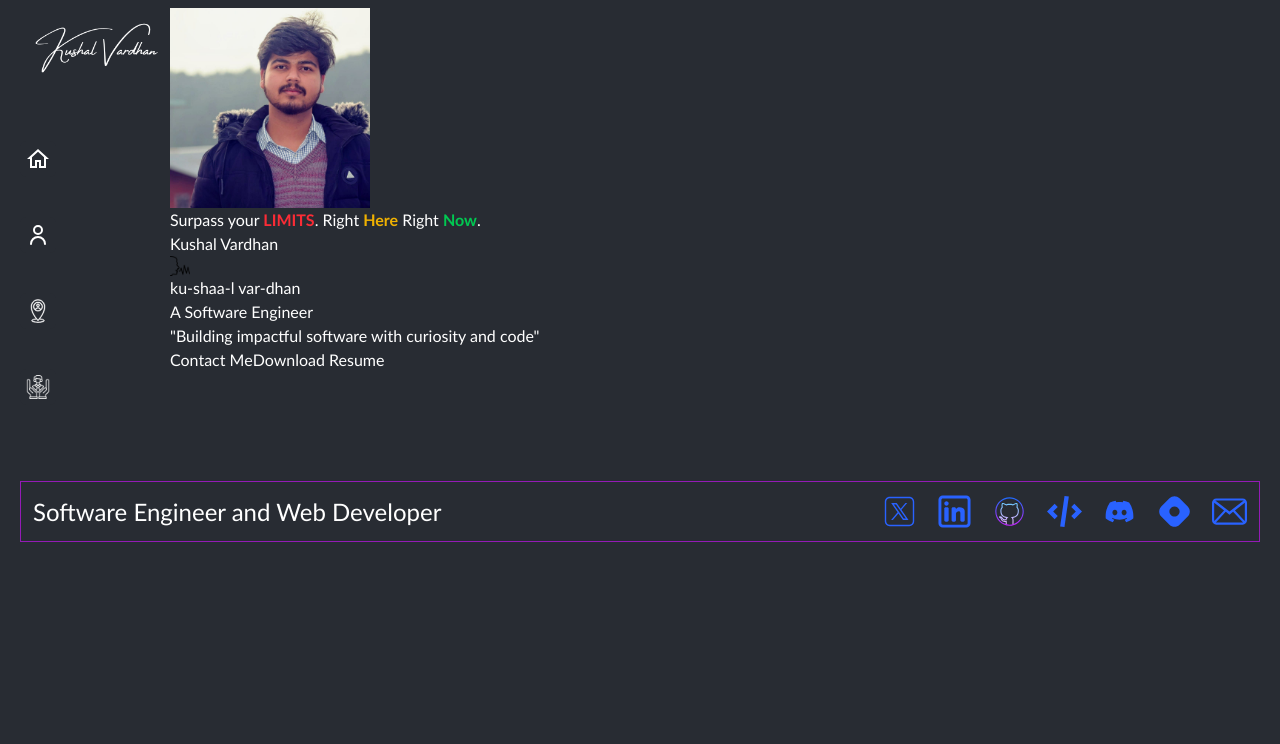
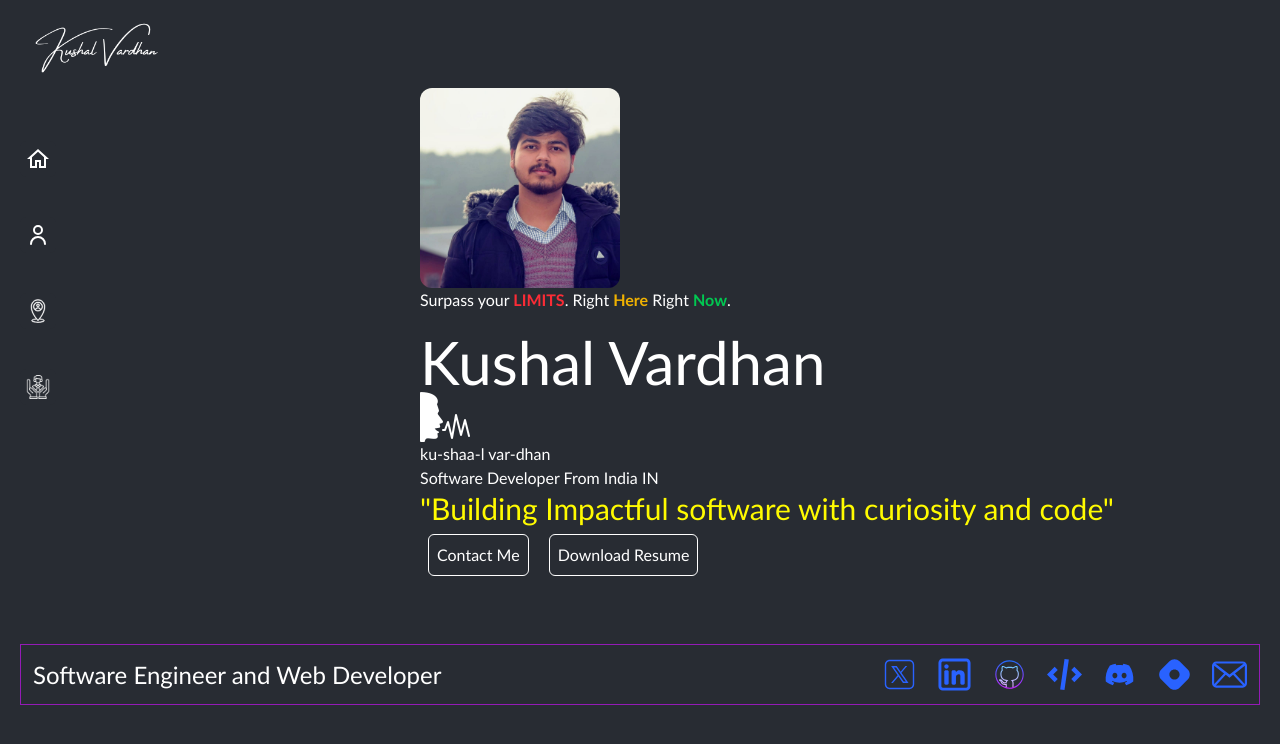
Before and after one commit to Kushalvardhan18/Personal-Portfolio-Website, a React (Vite) app in the folder frontend/: page / in a window 1280 px wide. Shown: the top 744 px of the page. Built offline with nearby package versions, Linux system fonts and the light colour scheme.

Commit message:
navigation buttons on hover text ✅

```diff
--- a/frontend/src/App.jsx
+++ b/frontend/src/App.jsx
@@ -1,29 +1,41 @@
 import Socials from "./components/Socials";
 import Navigations from "./components/Navigations";
-import {pronounce } from "./assets/Icons";
+import { pronounce } from "./assets/Icons";
 import { myPic } from "./assets/images";
 
 function App() {
   return (
     <div className="mx-5 my-2">
-      <div className="flex">
+      <div className="flex gap-50">
         <Navigations />
-        <div >
-           <div>
-          <img src={myPic} alt="ProfilePicture" width={"200px"} />
-          <span>Surpass your <span className="!text-red-500 font-semibold">LIMITS</span>. Right <span className="!text-yellow-500 font-semibold">Here</span> Right <span className="!text-green-500 font-semibold">Now</span>.</span>
+        <div className="my-15 w-full">
+          <div className="my-5">
+            <img
+              src={myPic}
+              alt="ProfilePicture"
+              className="w-50  rounded-xl"
+            />
+            <span>
+              Surpass your{" "}
+              <span className="!text-red-500 font-semibold">LIMITS</span>. Right{" "}
+              <span className="!text-yellow-500 font-semibold">Here</span> Right{" "}
+              <span className="!text-green-500 font-semibold">Now</span>.
+            </span>
+          </div>
+          <span className="text-6xl">Kushal Vardhan</span>
+          <span>
+            <img src={pronounce} alt="pronounce" />
+            ku-shaa-l var-dhan
+          </span><br />
+          <span>Software Developer From India IN </span>
+          <p className="!text-[#fffb00] text-3xl">
+            "Building Impactful software with curiosity and code"
+          </p>
+          <div className="flex gap-5 m-2">
+            <button className="border-1 p-2 rounded-md">Contact Me</button>
+            <button className="border-1 p-2 rounded-md">Download Resume</button>
+          </div>
         </div>
-          <h1>Kushal Vardhan</h1>
-          <h3>
-            <img src={pronounce} alt="pronounce" width="20px" />{" "}
-            ku-shaa-l var-dhan
-          </h3>
-          <h3>A Software Engineer </h3>
-          <h4>"Building impactful software with curiosity and code"</h4>
-          <button>Contact Me</button>
-          <button>Download Resume</button>
-        </div>
-
       </div>
       <Socials />
     </div>
--- /dev/null
+++ b/frontend/src/assets/ShowLabelIcons.jsx
@@ -0,0 +1,23 @@
+import { useState } from "react";
+
+const ShowLabelIcons = ({ icon, label }) => {
+  const [show, setShow] = useState(false);
+  return (
+    <>
+      <img
+        src={icon}
+        alt={label}
+        className="p-1.5 rounded-md  hover:!bg-[#941bb6] w-9 "
+        onMouseEnter={() => setShow(true)}
+        onMouseLeave={() => setShow(false)}
+      />
+      {show && (
+        <strong className="ml-2 transition-opacity duration-200">
+          {label}
+        </strong>
+      )}
+    </>
+  );
+};
+
+export default ShowLabelIcons;
--- a/frontend/src/components/ContactMe.jsx
+++ b/frontend/src/components/ContactMe.jsx
@@ -0,0 +1,9 @@
+import React from 'react'
+
+const ContactMe = () => {
+  return (
+    <div>ContactMe</div>
+  )
+}
+
+export default ContactMe
--- a/frontend/src/components/HireMe.jsx
+++ b/frontend/src/components/HireMe.jsx
@@ -0,0 +1,9 @@
+import React from 'react'
+
+const HireMe = () => {
+  return (
+    <div>HireMe</div>
+  )
+}
+
+export default HireMe
--- a/frontend/src/components/Navigations.jsx
+++ b/frontend/src/components/Navigations.jsx
@@ -1,40 +1,26 @@
 import React from "react";
+import ShowLabelIcons from "../assets/ShowLabelIcons.jsx";
 import { home, user, contact, hireme } from "../assets/Icons.js";
 import { signature } from "../assets/images.js";
+
 const Navigations = () => {
   return (
     <div className="flex flex-col my-2">
       <div className="cursor-pointer">
         <img src={signature} alt="logo" width="150px" />
       </div>
-      <nav className="flex flex-col gap-10 font-medium text-1xl h-100 justify-center">
-        <a className="cursor-pointer flex">
-          <img
-            src={home}
-            alt="Home"
-            className="p-1.5 rounded-md  hover:!bg-[#941bb6] w-9 "
-          />
+      <nav className="flex flex-col gap-10 font-medium text-1xl h-100 justify-center w-50">
+        <a className="cursor-pointer flex items-center relative">
+          <ShowLabelIcons icon={home} label="Home" />
         </a>
-        <a className="cursor-pointer">
-          <img
-            src={user}
-            alt=""
-            className="p-1.5 rounded-md  hover:!bg-[#941bb6] w-9"
-          />
+        <a className="cursor-pointer flex items-center relative">
+          <ShowLabelIcons icon={user} label="Profile" />
         </a>
-        <a className="cursor-pointer ">
-          <img
-            src={contact}
-            alt=""
-            className="p-1.5 rounded-md  hover:!bg-[#941bb6] w-9"
-          />
+        <a className="cursor-pointer flex items-center relative">
+          <ShowLabelIcons icon={contact} label="Contact Me" />
         </a>
-        <a className="cursor-pointer ">
-          <img
-            src={hireme}
-            alt=""
-            className="p-1.5 rounded-md  hover:!bg-[#941bb6] w-9"
-          />
+        <a className="cursor-pointer flex items-center relative ">
+          <ShowLabelIcons icon={hireme} label="Hire Me" />
         </a>
       </nav>
     </div>
```
Also changed, not shown: frontend/src/assets/icons/pronounce.png.
